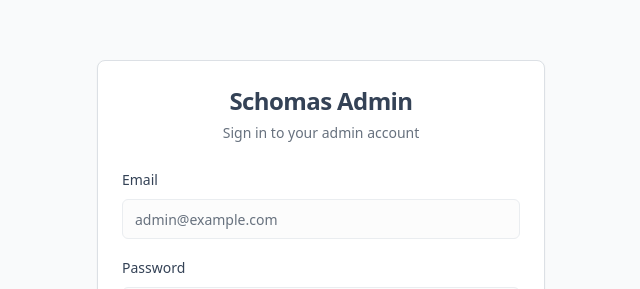
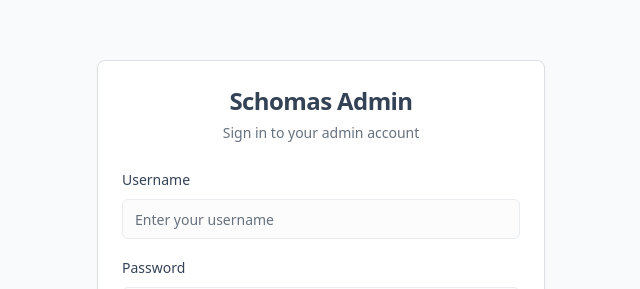
Before and after one commit to Vitumbikoh/edunexus-superadmin, a React (Vite) app: page /login in a window 1280 px wide. Shown: the part 166-455 px from the top of the page, without its empty margins (319-959 px from the left). Built offline with nearby package versions, Linux system fonts and the light colour scheme; no server answers.

Commit message:
feat: Update authentication to use username instead of email for login and user display

```diff
--- a/src/components/layout/AdminHeader.tsx
+++ b/src/components/layout/AdminHeader.tsx
@@ -82,7 +82,7 @@ export function AdminHeader({ title, subtitle }: AdminHeaderProps) {
             </Button>
           </DropdownMenuTrigger>
           <DropdownMenuContent align="end" className="w-56">
-            <DropdownMenuLabel>{user?.email || 'Super Admin'}</DropdownMenuLabel>
+            <DropdownMenuLabel>{user?.username || 'Super Admin'}</DropdownMenuLabel>
             <DropdownMenuSeparator />
             <DropdownMenuItem>
               <Settings className="mr-2 h-4 w-4" />
--- a/src/contexts/AuthContext.tsx
+++ b/src/contexts/AuthContext.tsx
@@ -3,7 +3,7 @@ import { verifyToken } from "@/lib/utils";
 
 interface User {
   id: string;
-  email: string;
+  username: string;
   role?: string;
   [key: string]: any;
 }
--- a/src/lib/utils.ts
+++ b/src/lib/utils.ts
@@ -98,7 +98,7 @@ export async function activateSchool(id: string) {
 }
 
 // Auth API endpoints
-export async function login(credentials: { email: string; password: string }) {
+export async function login(credentials: { username: string; password: string }) {
   return request('/auth/login', { method: 'POST', body: JSON.stringify(credentials) });
 }
 
--- a/src/pages/Login.tsx
+++ b/src/pages/Login.tsx
@@ -8,7 +8,7 @@ import { useNavigate } from "react-router-dom";
 import { useAuth } from "@/contexts/AuthContext";
 
 const Login = () => {
-  const [credentials, setCredentials] = useState({ email: "", password: "" });
+  const [credentials, setCredentials] = useState({ username: "", password: "" });
   const [loading, setLoading] = useState(false);
   const [error, setError] = useState("");
   const navigate = useNavigate();
@@ -16,8 +16,8 @@ const Login = () => {
 
   const handleSubmit = async (e: React.FormEvent) => {
     e.preventDefault();
-    if (!credentials.email.trim() || !credentials.password.trim()) {
-      setError("Please provide both email and password");
+    if (!credentials.username.trim() || !credentials.password.trim()) {
+      setError("Please provide both username and password");
       return;
     }
 
@@ -58,13 +58,13 @@ const Login = () => {
             )}
 
             <div className="space-y-2">
-              <Label htmlFor="email">Email</Label>
+              <Label htmlFor="username">Username</Label>
               <Input
-                id="email"
-                type="email"
-                placeholder="admin@example.com"
-                value={credentials.email}
-                onChange={(e) => setCredentials(prev => ({ ...prev, email: e.target.value }))}
+                id="username"
+                type="text"
+                placeholder="Enter your username"
+                value={credentials.username}
+                onChange={(e) => setCredentials(prev => ({ ...prev, username: e.target.value }))}
                 disabled={loading}
                 required
               />
```
